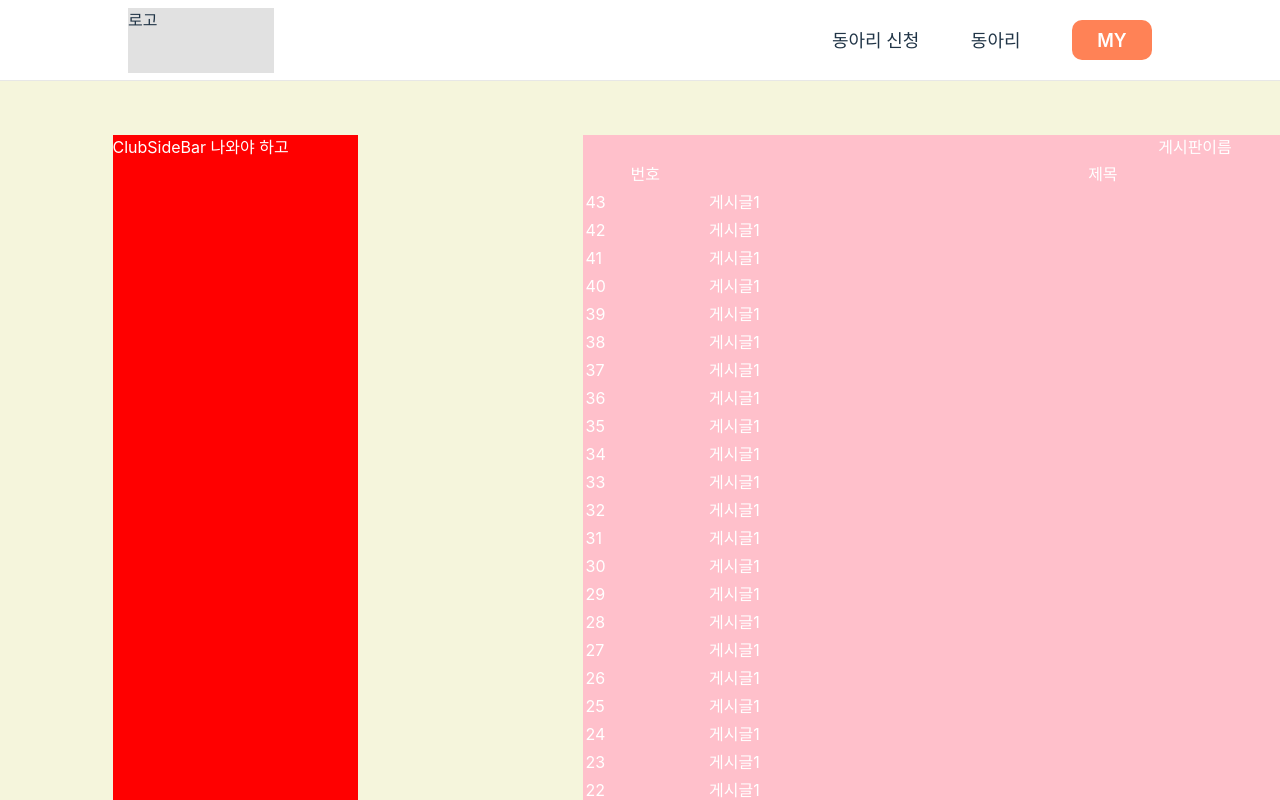
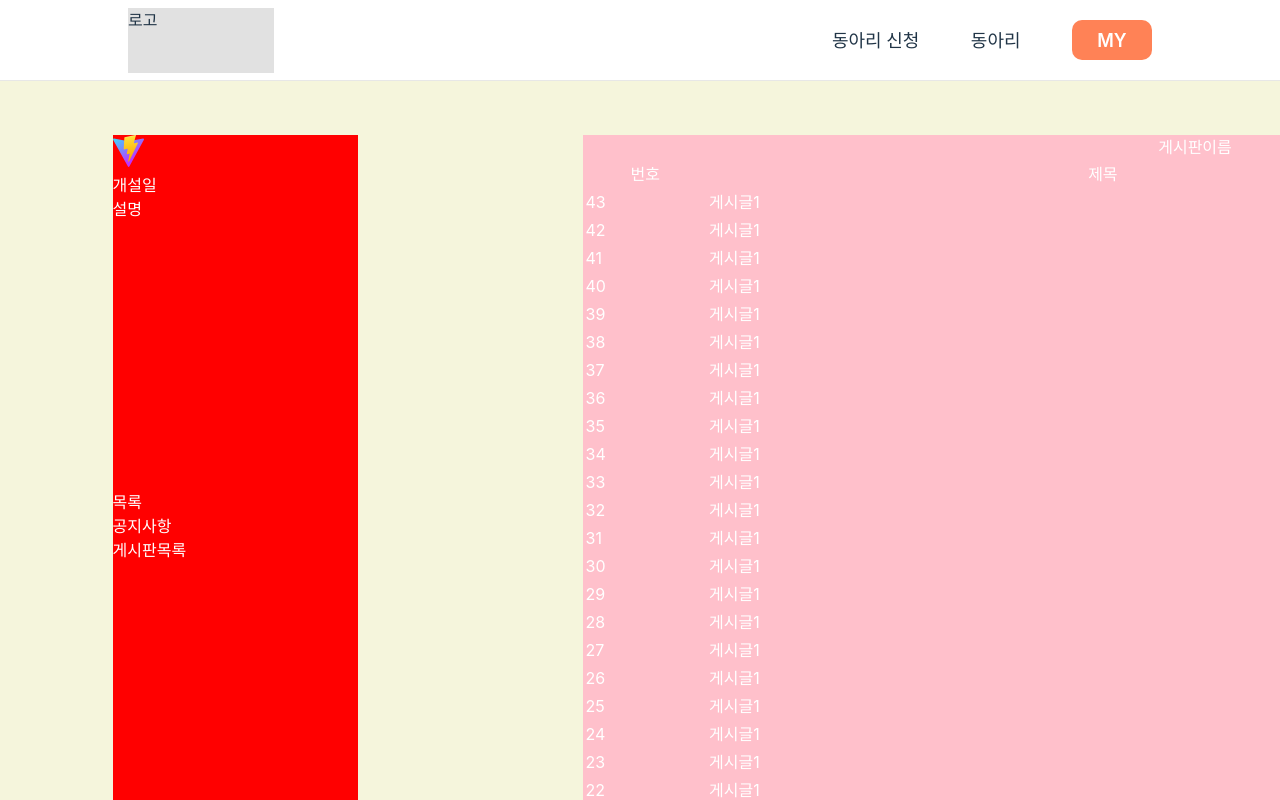
Before and after one commit to WHY-THIS-WORK/dongle, a React (Vite) app in the folder frontend/: page /club in a window 1280 px wide. Shown: the top 800 px of the page. Built offline with nearby package versions, Linux system fonts and the light colour scheme.

Commit message:
club page sidebar init

```diff
--- /dev/null
+++ b/frontend/src/components/club/SideBar.tsx
@@ -0,0 +1,31 @@
+import { styled } from "styled-components";
+
+export default function SideBar() {
+  return (
+    <div>
+      <SidebarUpperDiv>
+        <div>
+          <img src='/vite.svg' alt='vite-logo' />
+        </div>
+        <div>개설일</div>
+        <div>설명</div>
+      </SidebarUpperDiv>
+      <SidebarLowerDiv>
+        <div>목록</div>
+        <div>공지사항</div>
+        <div>게시판목록</div>
+      </SidebarLowerDiv>
+    </div>
+  );
+}
+
+const SidebarUpperDiv = styled.div`
+  width: 245px;
+  height: 345px;
+  margin-bottom: 10px;
+`;
+
+const SidebarLowerDiv = styled.div`
+  width: 245px;
+  height: 455px;
+`;
--- a/frontend/src/pages/Club.tsx
+++ b/frontend/src/pages/Club.tsx
@@ -1,4 +1,5 @@
 import Board from "../components/board";
+import SideBar from "../components/club/SideBar";
 import Header from "../components/header/Header";
 import { styled } from "styled-components";
 
@@ -9,7 +10,9 @@ export default function Club() {
         <Header />
         <ClubWrapper>
           <Vertical>
-            <ClubSideBar>ClubSideBar 나와야 하고</ClubSideBar>
+            <ClubSideBar>
+              <SideBar />
+            </ClubSideBar>
             <BoardComponent>
               <Board />
             </BoardComponent>
```
